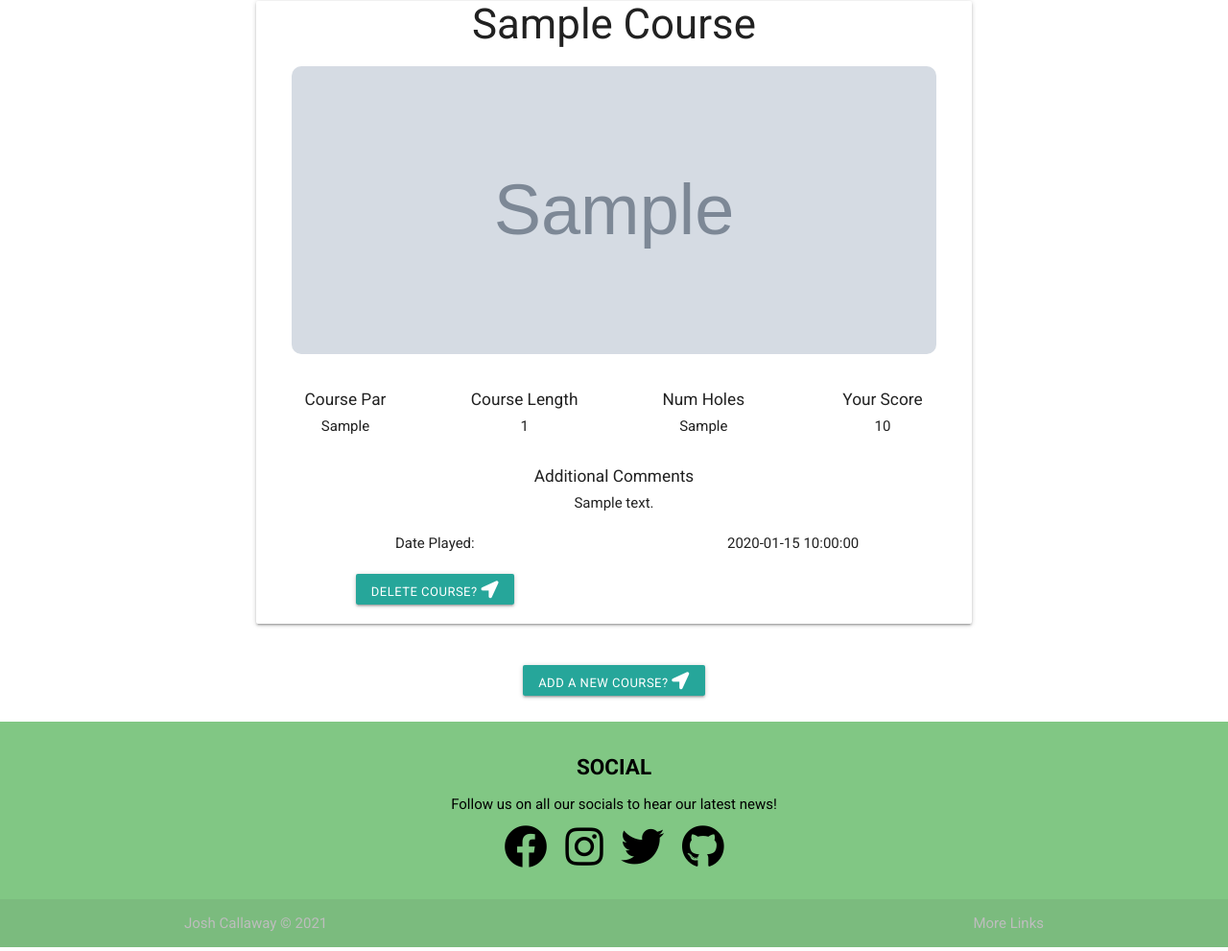
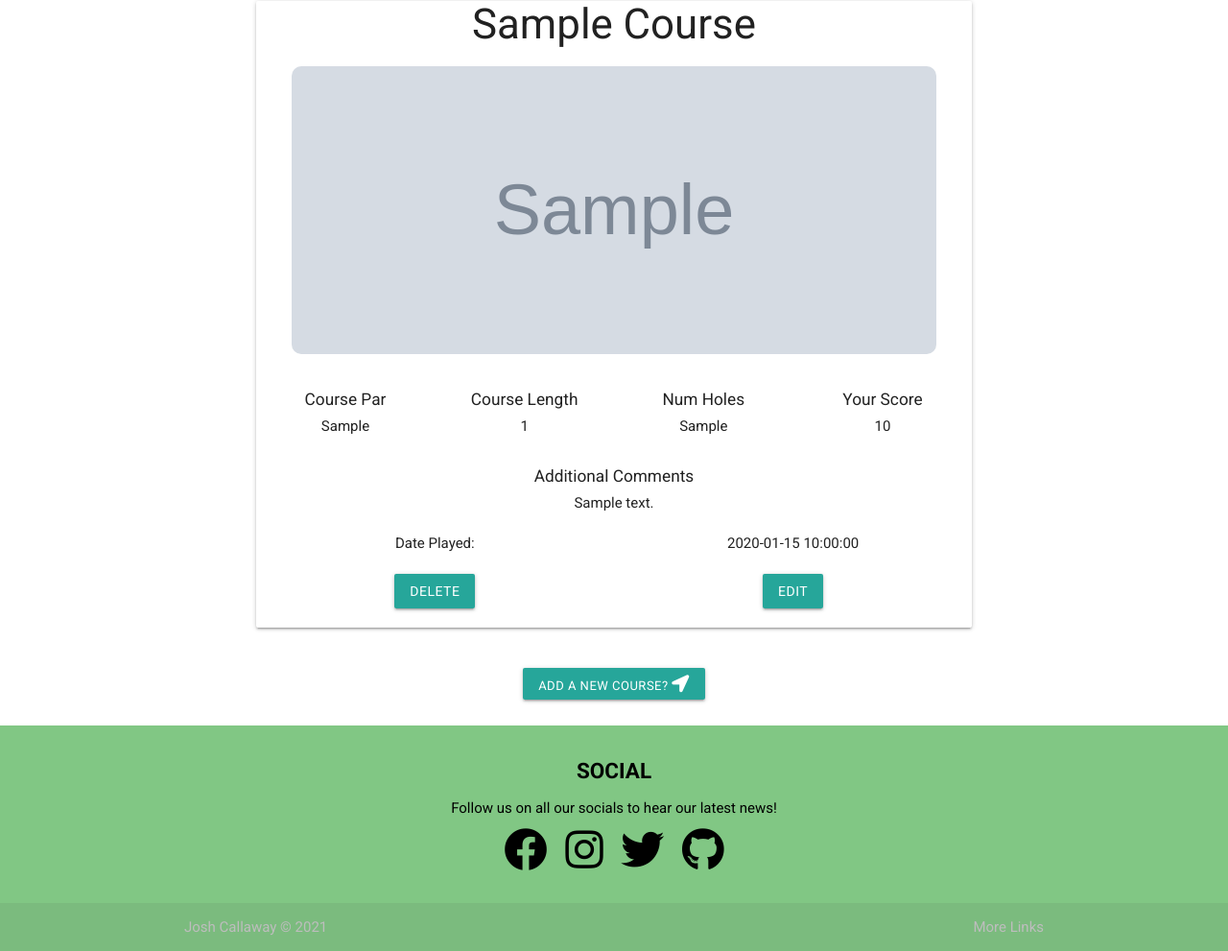
Before and after one commit to joshcallawaydev/fore-play-app, a Flask app: page /tracker/1 in a window 1280 px wide. Shown: the part 230-1221 px from the top of the page at 96% size. Run offline with Flask 2, Linux system fonts and the light colour scheme; the visitor is signed in with stand-in values (Sample User, id 1); grey boxes marked "Sample" are stand-in pictures; a database or web service that is not in the repository returns one stand-in record (values such as "Sample title"); some libraries are stand-ins or nearby versions.

Commit message:
Added edit button

```diff
--- a/templates/tracker.html
+++ b/templates/tracker.html
@@ -49,8 +49,13 @@
             </div>
             <div class="row">
                 <div class="col s6 center">
-                    <a href="{{ url_for('delete_course', id=course._id) }}" class="btn-small text-shadow">
-                        Delete Course? <i class="fas fa-location-arrow prefix"></i>
+                    <a href="{{ url_for('delete_course', id=course._id) }}" class="btn text-shadow">
+                        Delete
+                    </a>
+                </div>
+                <div class="col s6 center">
+                    <a href="" class="btn text-shadow">
+                        Edit
                     </a>
                 </div>
             </div>
```
